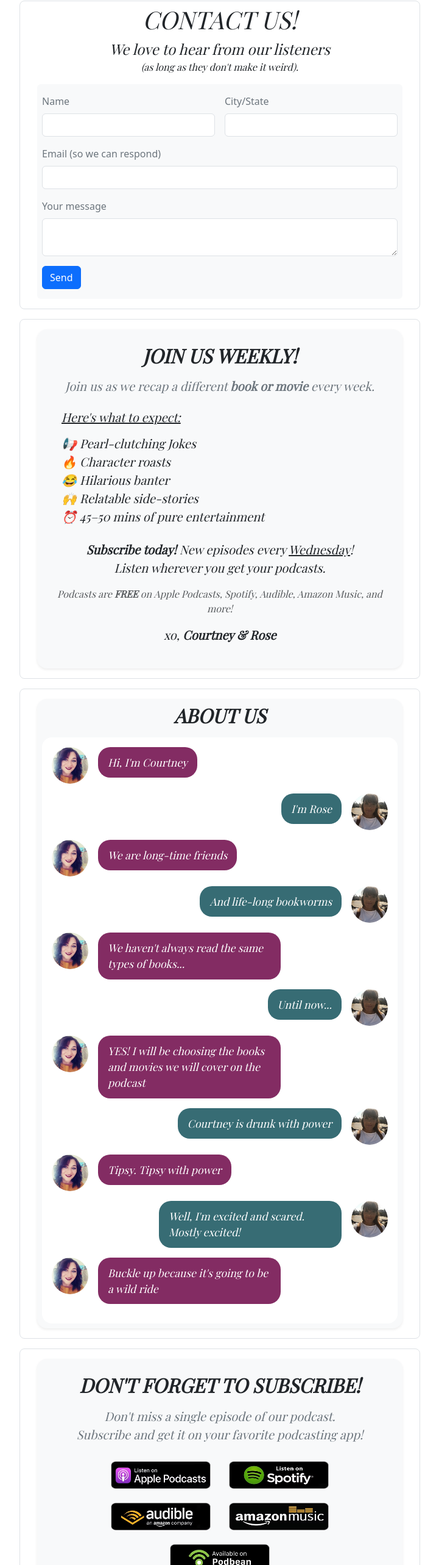
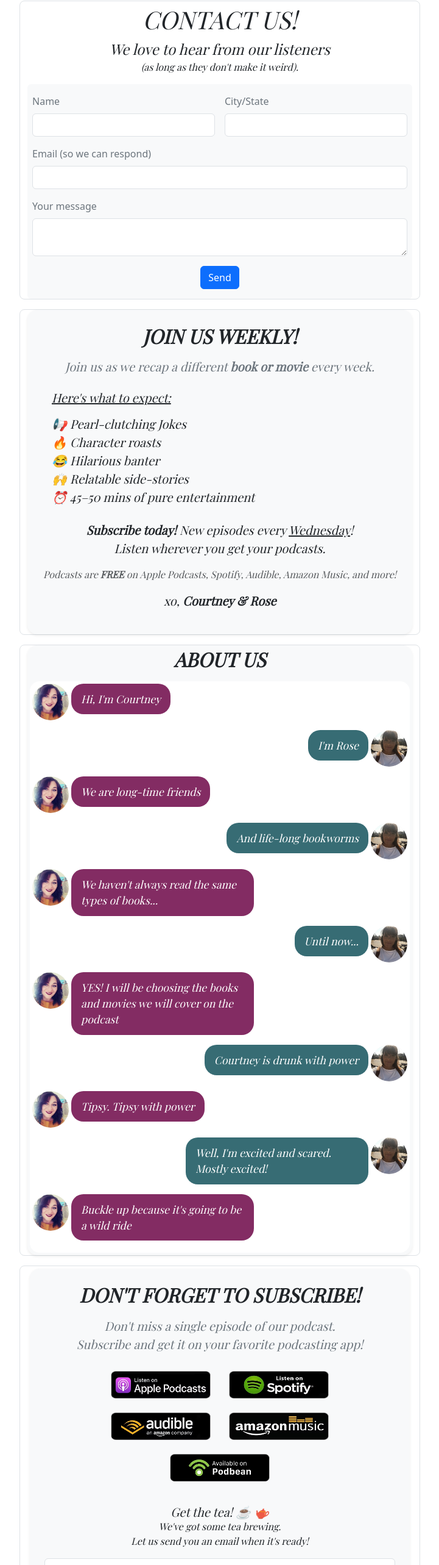
Before and after one commit to ivangoudyrev/FictionFixation, a React (Vite) app in the folder front-end/: page / in a window 1280 px wide. Shown: the part 971-3537 px from the top of the page at 61% size, without its empty margins (279-1000 px from the left). Built offline with nearby package versions, Linux system fonts and the light colour scheme.

Commit message:
formatting

```diff
--- a/front-end/src/components/AboutUs.jsx
+++ b/front-end/src/components/AboutUs.jsx
@@ -6,9 +6,9 @@ function AboutUs() {
       className="container border rounded-3 mt-3 playfair-display"
       style={{ maxWidth: "658px" }}
     >
-      <div className="p-2 m-3 bg-light rounded-4 shadow-sm">
+      <div className="p-1 m-0 bg-light rounded-4 shadow-sm">
         <h2 className="text-center text-uppercase fw-bold mb-3">About Us</h2>
-        <div className="bg-white rounded-4 p-3">
+        <div className="bg-white rounded-4 p-1">
           <Message sender="Courtney" text="Hi, I'm Courtney"/>
           <Message sender="Rose" text="I'm Rose"/>
           <Message sender="Courtney" text="We are long-time friends"/>
--- a/front-end/src/components/InputForm.jsx
+++ b/front-end/src/components/InputForm.jsx
@@ -39,7 +39,7 @@ function InputForm() {
         (as long as they don't make it weird).
       </p>
       <form
-        className="row g-3 text-secondary bg-light rounded m-3"
+        className="row g-3 text-secondary bg-light rounded m-0"
         onSubmit={sendEmail}
       >
         <div className="col-md-6">
@@ -66,7 +66,7 @@ function InputForm() {
           </label>
           <textarea className="form-control" id="commentArea" name="message" required />
         </div>
-        <div className="col-12">
+        <div className="col-12 text-center">
           <button type="submit" className="btn btn-primary mb-3">
             Send
           </button>
--- a/front-end/src/components/Message.jsx
+++ b/front-end/src/components/Message.jsx
@@ -10,7 +10,7 @@ function Message(props) {
             <img
               src="/assets/rose.avif"
               alt="Rose"
-              className="rounded-circle ms-3"
+              className="rounded-circle ms-1"
               width="60"
               height="60"
             />
@@ -22,7 +22,7 @@ function Message(props) {
             <img
               src="/assets/courtney.avif"
               alt="Courtney"
-              className="rounded-circle me-3"
+              className="rounded-circle me-1"
               width="60"
               height="60"
             />
--- a/front-end/src/components/Note.jsx
+++ b/front-end/src/components/Note.jsx
@@ -4,7 +4,7 @@ function Note() {
       className="container border rounded-3 mt-3 playfair-display"
       style={{ maxWidth: "658px" }}
     >
-      <div className="p-4 m-3 bg-light rounded-4 shadow-sm">
+      <div className="p-4 m-0 bg-light rounded-4 shadow-sm">
         <h2 className="text-center text-uppercase fw-bold mb-3">
           Join Us Weekly!
         </h2>
--- a/front-end/src/components/Subscribe.jsx
+++ b/front-end/src/components/Subscribe.jsx
@@ -36,7 +36,7 @@ function Subscribe() {
         className="container border rounded-3 mt-3 playfair-display"
         style={{ maxWidth: "658px" }}
       >
-        <div className="p-4 m-3 bg-light rounded-4 shadow-sm">
+        <div className="p-4 m-1 bg-light rounded-4 shadow-sm">
           <h2 className="text-center text-uppercase fw-bold mb-3">
             Don't Forget to Subscribe!
           </h2>
```
